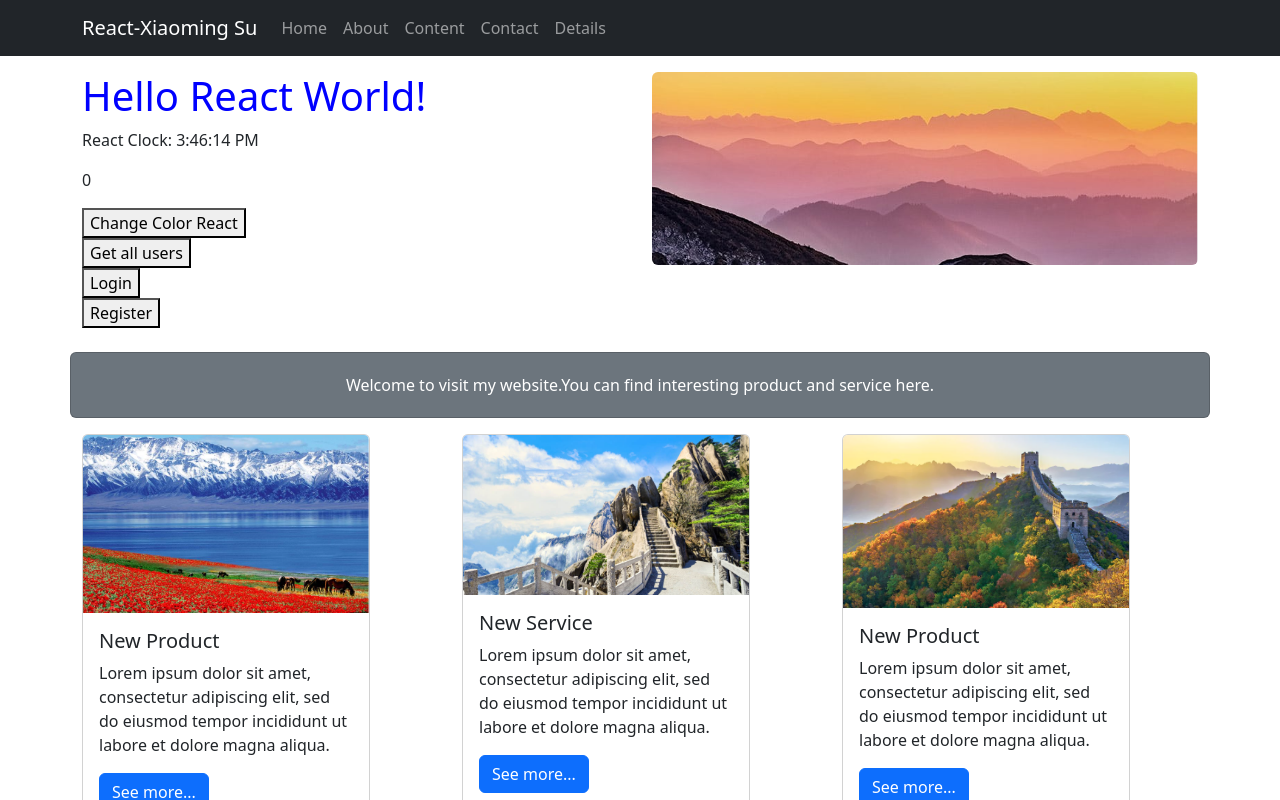
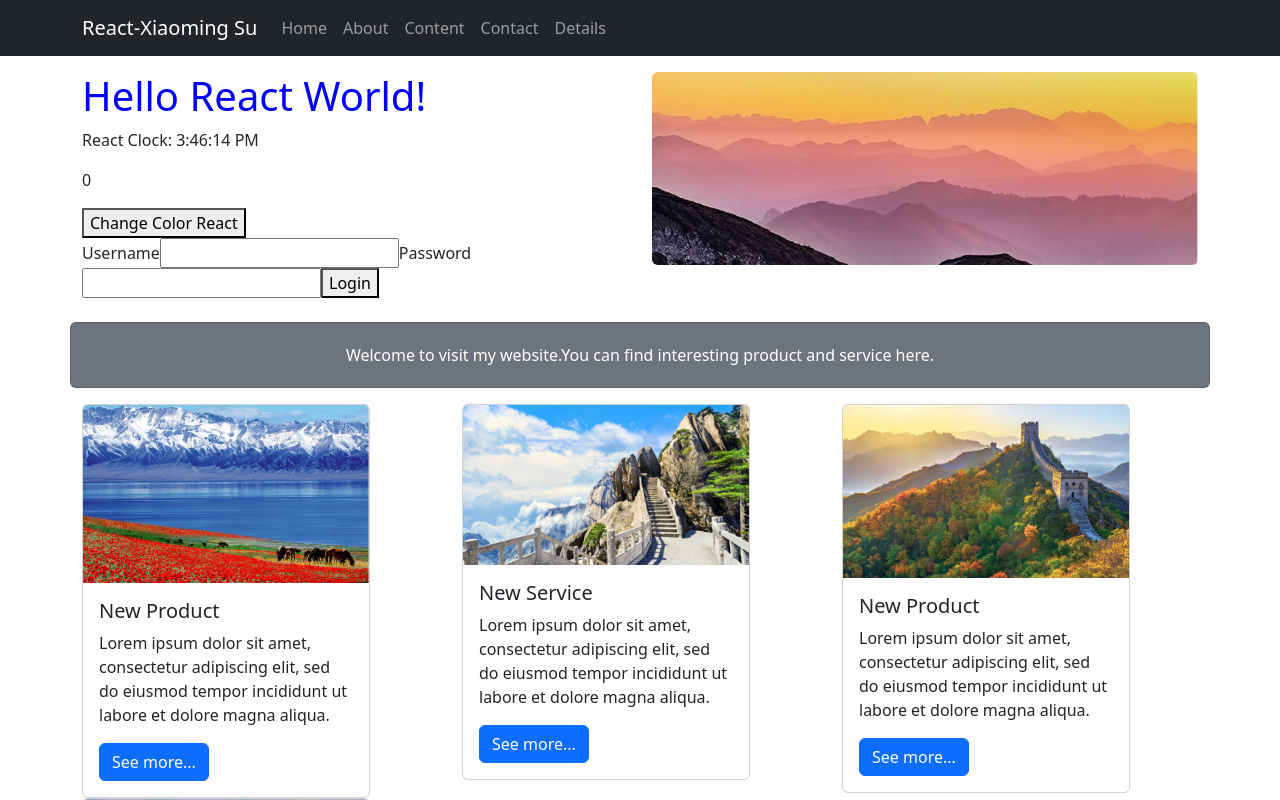
Before and after one commit to Programxiaoming/web2repos, a React (Create React App) app in the folder reactsepconcerns/separateconcern/: page / in a window 1280 px wide. Shown: the top 800 px of the page. Built offline with nearby package versions, Linux system fonts and the light colour scheme.

Commit message:
update LoginForm

```diff
--- /dev/null
+++ b/reactsepconcerns/separateconcern/src/components/LoginForm.js
@@ -0,0 +1,20 @@
+import React, { useRef } from "react";
+
+function LoginForm() {
+    const usernameRef = useRef();
+    const passwordRef = useRef();
+    const handleSubmit = (event) => {
+    event.preventDefault(); // prevent page reload
+    // to fill in based on callPostBody
+    }
+    return (
+    <form onSubmit={handleSubmit}>
+    <label htmlFor="username">Username</label>
+    <input id="username" type="text" ref={usernameRef} required />
+    <label htmlFor="password">Password</label>
+    <input id="password" type="password" ref={passwordRef} required />
+    <button type="submit">Login</button>
+    </form>
+    );
+}
+export default LoginForm;
--- a/reactsepconcerns/separateconcern/src/pages/Home.js
+++ b/reactsepconcerns/separateconcern/src/pages/Home.js
@@ -1,9 +1,9 @@
 import Main from "../components/Main";
 import React from "react";
-import DbData from "../components/DbData";
-import Register from "../components/Register";
+import LoginFrom from "../components/LoginForm";
 import { Container, Row, Col, Image,Button,Card } from "react-bootstrap";
-import Login from "../components/Login";
+
+
 
 const Home = () => {
   return (
@@ -14,15 +14,8 @@ const Home = () => {
       <Main />
       </div>
       <div>
-      <DbData />
+      <LoginFrom />
       </div>
-      <div>
-      <Login />
-      </div>
-      <div>
-      <Register />
-      </div>
-
       </Col>
       <Col sm={6}>
       <Image
```
Also changed, not shown: 1 other file (tests, documents, lock files or other folders).
